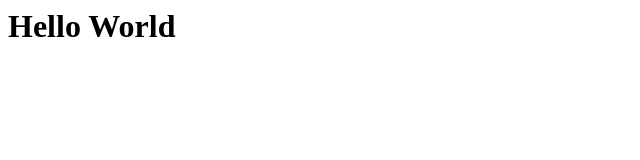
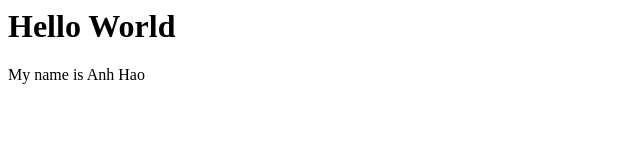
Before and after one commit to AhnHao/CT300_lab, a plain HTML site: page index.html in a window 1280 px wide. Shown: the whole page, without its empty margins (0-640 px from the left). Drawn offline with Linux system fonts and the light colour scheme.

Commit message:
Change contentChange the content of the index file index.html

```diff
--- a/index.html
+++ b/index.html
@@ -1 +1,2 @@
 <h1>Hello World</h1>
+<p>My name is Anh Hao</p>
```
